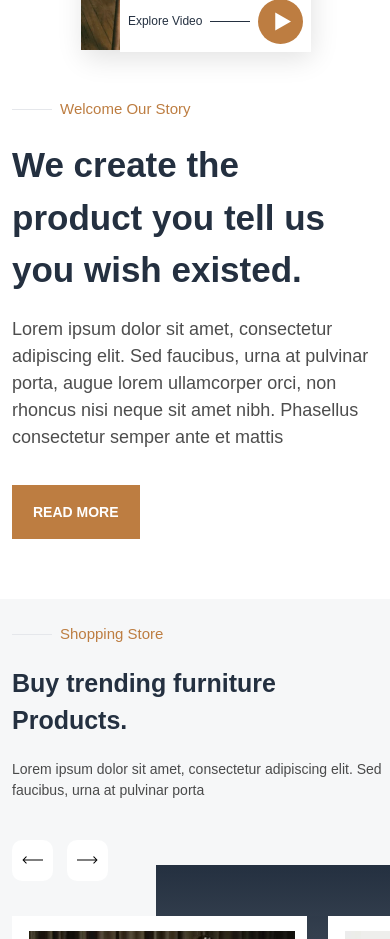
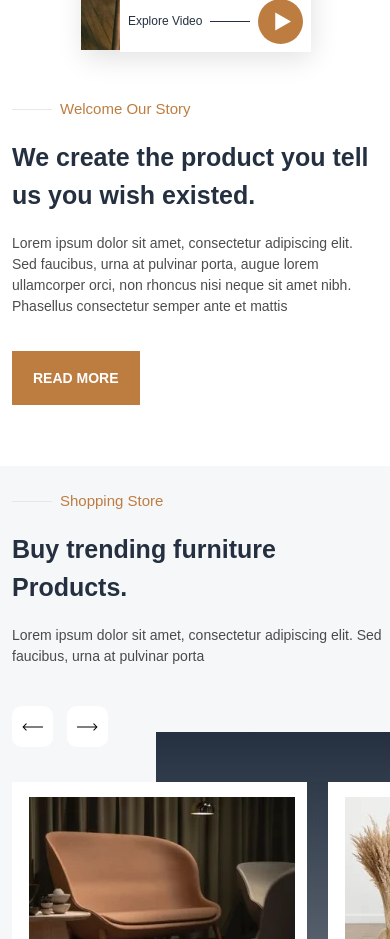
Before and after one commit to sanjuverma373/furniture2, a React (Create React App) app: page / in a window 390 px wide. Shown: the part 980-1919 px from the top of the page. Built offline with nearby package versions, Linux system fonts and the light colour scheme.

Commit message:
Storysection modified

```diff
--- a/src/components/Dealsection.jsx
+++ b/src/components/Dealsection.jsx
@@ -101,7 +101,7 @@ const Dealsection = () => {
                                         <Rarrow />
                                 </button>
                         </div>
-                        <div className=' absolute w-[55px] md:w-[99px] h-[55px] md:h-[99px]  flex items-center justify-center  bg-white rounded-[50%] drop-shadow-[2px_7px_16px_rgba(0,0,0,0.08)] shrink-0 bottom-[-12%] md:bottom-[-20%] left-[15%]   min-[620px]:top-[50%] min-[620px]:left-0'>
+                        <div className=' absolute w-[55px] md:w-[99px] h-[55px] md:h-[99px]  flex items-center justify-center bg-white rounded-[50%] drop-shadow-[2px_7px_16px_rgba(0,0,0,0.08)] shrink-0 bottom-[-12%] md:bottom-[-20%] left-[15%]   min-[620px]:top-[50%] min-[620px]:left-0'>
                                 <button onClick={() => slid?.current?.slickNext()}>
                                         <Larrow />
                                 </button>
--- a/src/components/Storysection.jsx
+++ b/src/components/Storysection.jsx
@@ -28,8 +28,8 @@ const Storysection = () => {
                                                                 <hr className=' w-[40px] md:w-[95px] h-[1px] bg-black' />
                                                                 <p className=' text-[#BD7D41] font-normal text-[15px] md:text-[20px] font-ff-poppins'>Welcome Our Story</p>
                                                         </div>
-                                                        <h2 className=' text-[#243040] leading-normal text-[35px] font-bold max-w-[436px] pb-[19px] font-ff-poppins'>We create the product you tell us you wish existed.</h2>
-                                                        <p className=' text-[#4D4D4D] text-lg leading-normal font-normal max-w-[530px] pb-[34px] font-ff-poppins'>Lorem ipsum dolor sit amet, consectetur adipiscing elit. Sed faucibus, urna at pulvinar porta, augue lorem ullamcorper orci, non rhoncus nisi neque sit amet nibh. Phasellus consectetur semper ante et mattis</p>
+                                                        <h2 className=' text-[#243040] leading-normal text-[25px] md:text-[35px] font-bold max-w-[436px] pb-[19px] font-ff-poppins'>We create the product you tell us you wish existed.</h2>
+                                                        <p className=' text-[#4D4D4D] text-sm md:text-lg leading-normal font-normal max-w-[530px] pb-[34px] font-ff-poppins'>Lorem ipsum dolor sit amet, consectetur adipiscing elit. Sed faucibus, urna at pulvinar porta, augue lorem ullamcorper orci, non rhoncus nisi neque sit amet nibh. Phasellus consectetur semper ante et mattis</p>
                                                         <Commonbtn text='READ MORE' />
                                                 </div>
                                         </div>
```
